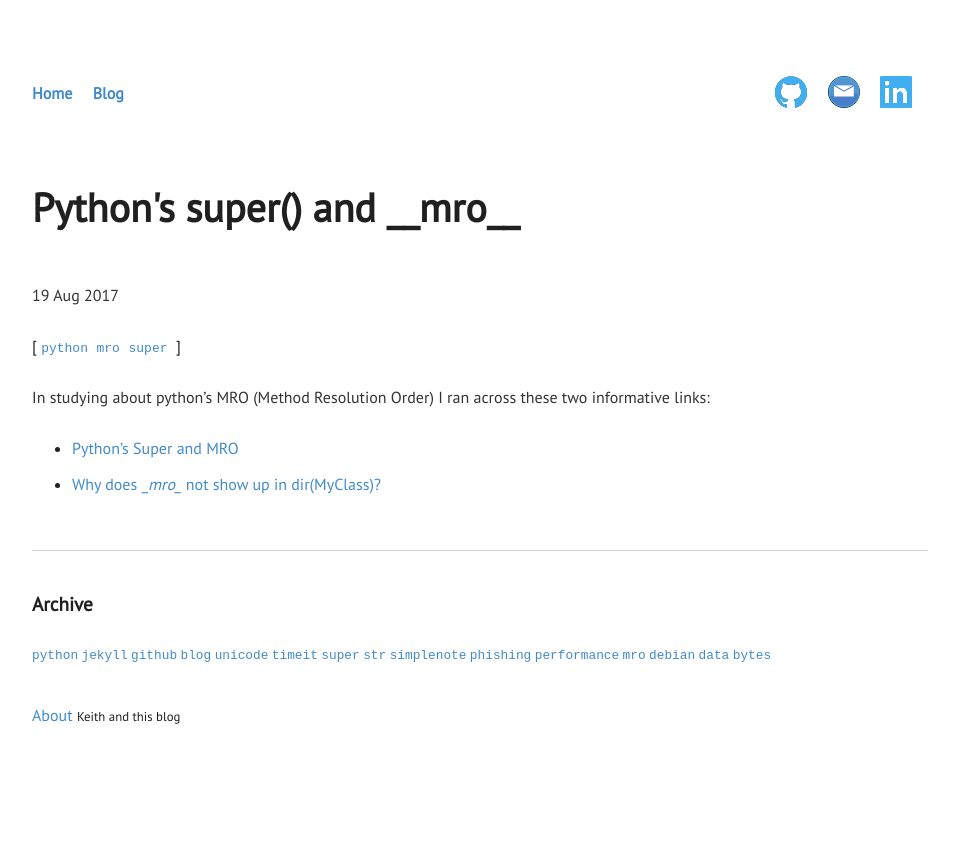
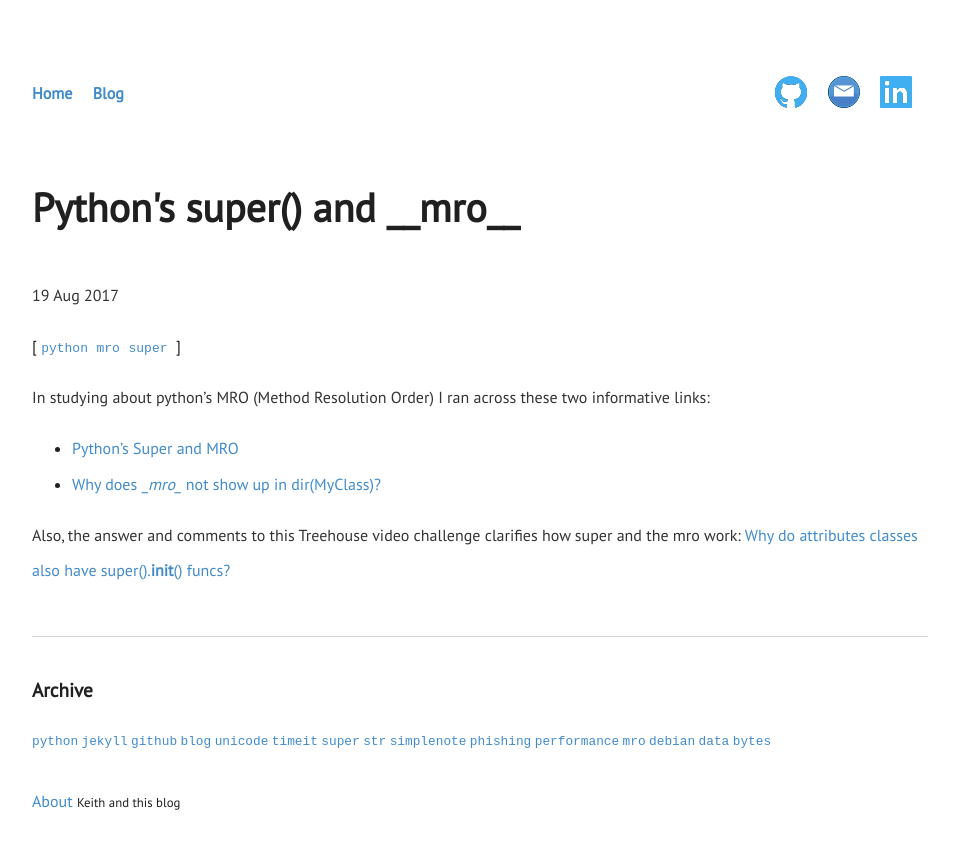
Before and after one commit to keithostertag/keithostertag.github.io, a Jekyll site: the page built from _posts/2017-08-19-python-super-and-mro.md, in a window 1280 px wide. Shown: the top 849 px of the page, without its empty margins (160-1119 px from the left). Built offline with Jekyll 4.4.1, drawn with Linux system fonts in a browser that asks for light colours.

Commit message:
edit to post

```diff
--- a/_posts/2017-08-19-python-super-and-mro.md
+++ b/_posts/2017-08-19-python-super-and-mro.md
@@ -9,3 +9,5 @@ tags: python mro super
 
  * [Python's Super and MRO](https://bytes.vokal.io/20151207-python-super-mro/)
  * [Why does \__mro\__ not show up in dir(MyClass)?](https://stackoverflow.com/questions/16663514/why-does-mro-not-show-up-in-dirmyclass#16663643)
+
+Also, the answer and comments to this Treehouse video challenge clarifies how super and the mro work: [Why do attributes classes also have super().__init__() funcs?](https://teamtreehouse.com/community/why-do-attributes-classes-also-have-superinit-funcs)
```
